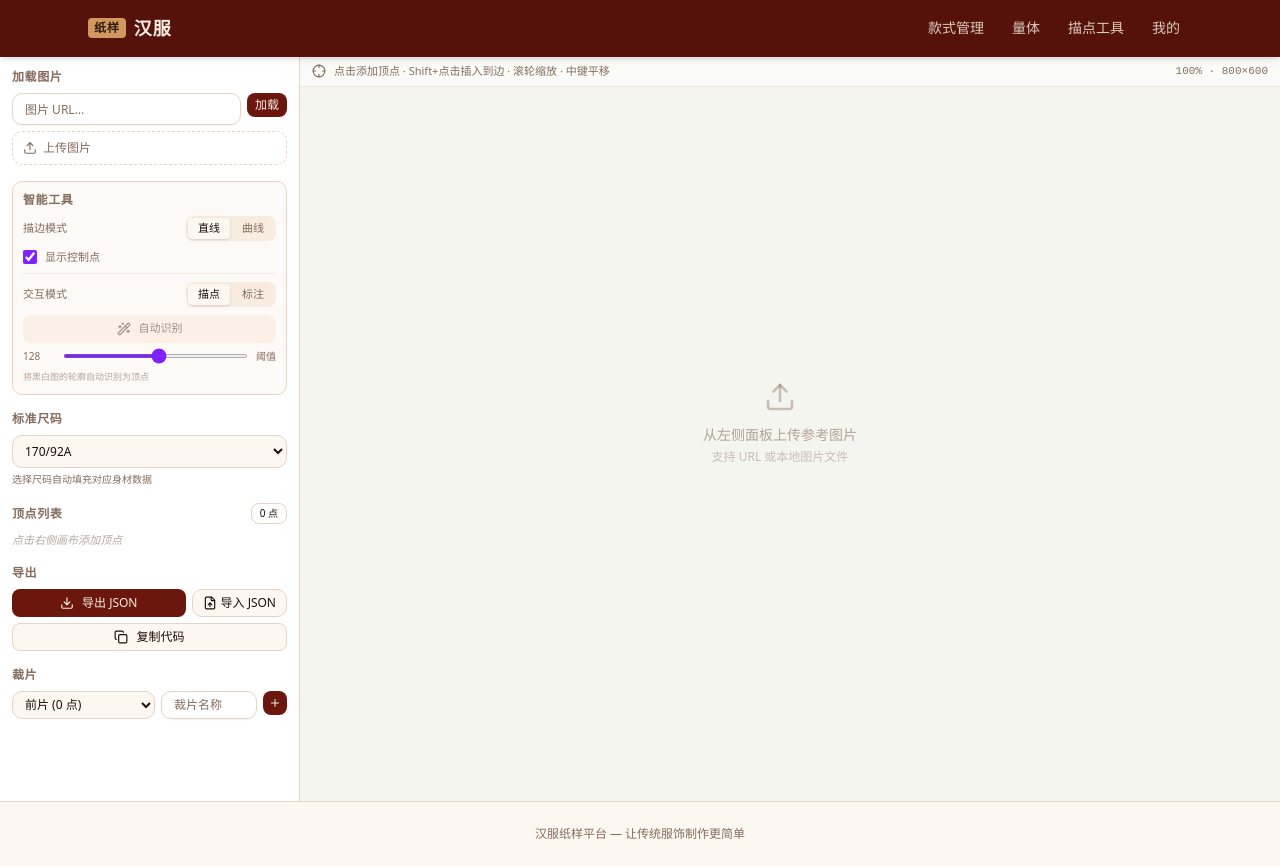
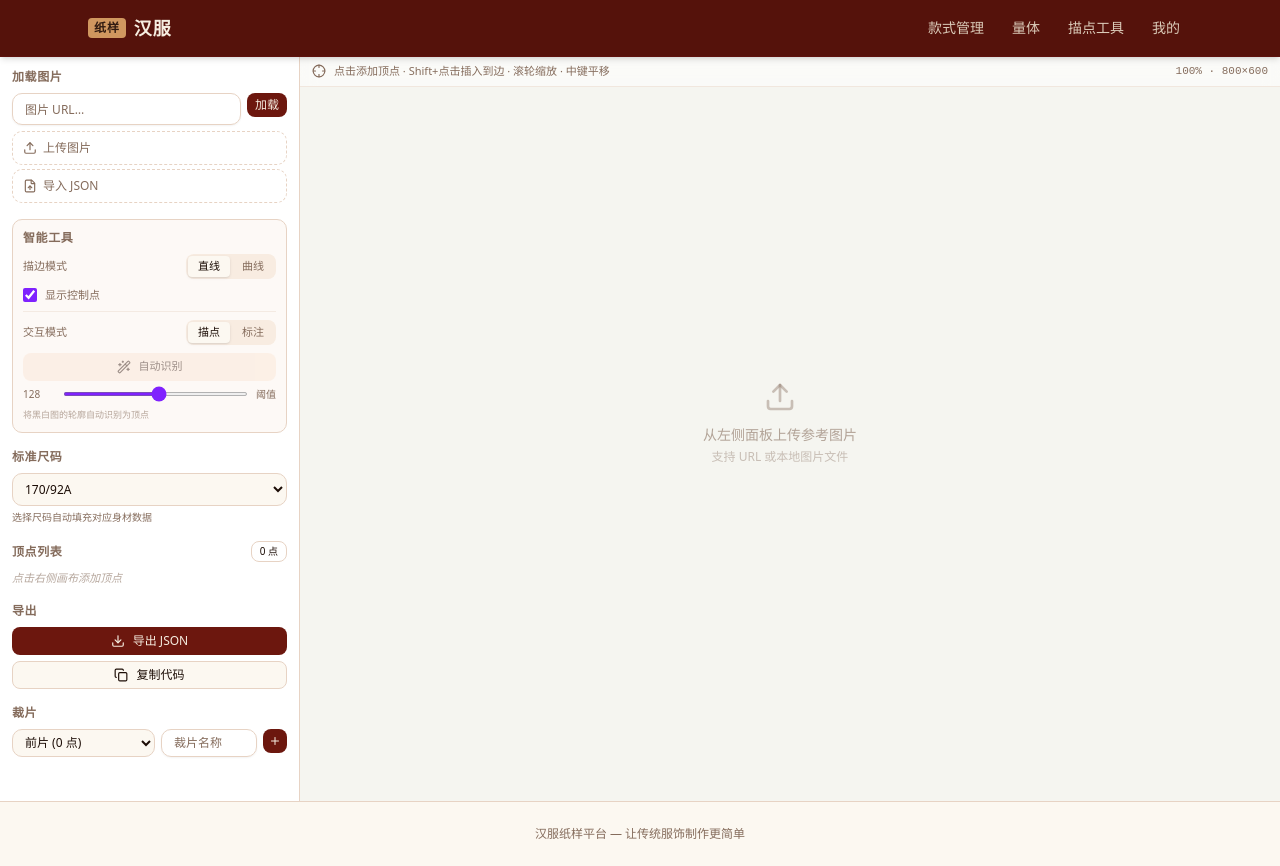
Before and after one commit to 0xHertz/hanfu-pattern-platform, a Next.js app: page /digitizer in a window 1280 px wide. Built offline with nearby package versions, Linux system fonts and the light colour scheme.

Commit message:
chore: move import JSON button next to image upload

```diff
--- a/src/app/digitizer/page.tsx
+++ b/src/app/digitizer/page.tsx
@@ -1018,6 +1018,11 @@ export default function DigitizerPage() {
               <Upload className="size-3.5" />
               上传图片
               <input type="file" accept="image/*" onChange={handleFileUpload} className="hidden" />
+            </label>
+            <label className="mt-1 flex cursor-pointer items-center gap-1.5 rounded-lg border border-dashed border-border px-2.5 py-2 text-xs text-muted-foreground transition-colors hover:bg-muted">
+              <FileUp className="size-3.5" />
+              导入 JSON
+              <input type="file" accept=".json" onChange={handleImportJSON} className="hidden" />
             </label>
           </section>
 
@@ -1393,11 +1398,6 @@ export default function DigitizerPage() {
                 <Download className="mr-1 size-3.5" />
                 导出 JSON
               </Button>
-              <label className="inline-flex shrink-0 items-center justify-center rounded-lg border border-border bg-background px-2.5 text-xs font-medium h-7 gap-1 cursor-pointer hover:bg-muted transition-colors">
-                <FileUp className="size-3.5" />
-                导入 JSON
-                <input type="file" accept=".json" onChange={handleImportJSON} className="hidden" />
-              </label>
             </div>
             <div className="flex gap-1.5 mt-1.5">
               <Button size="sm" variant="outline" className="flex-1" onClick={handleCopyFormulas}>
```
